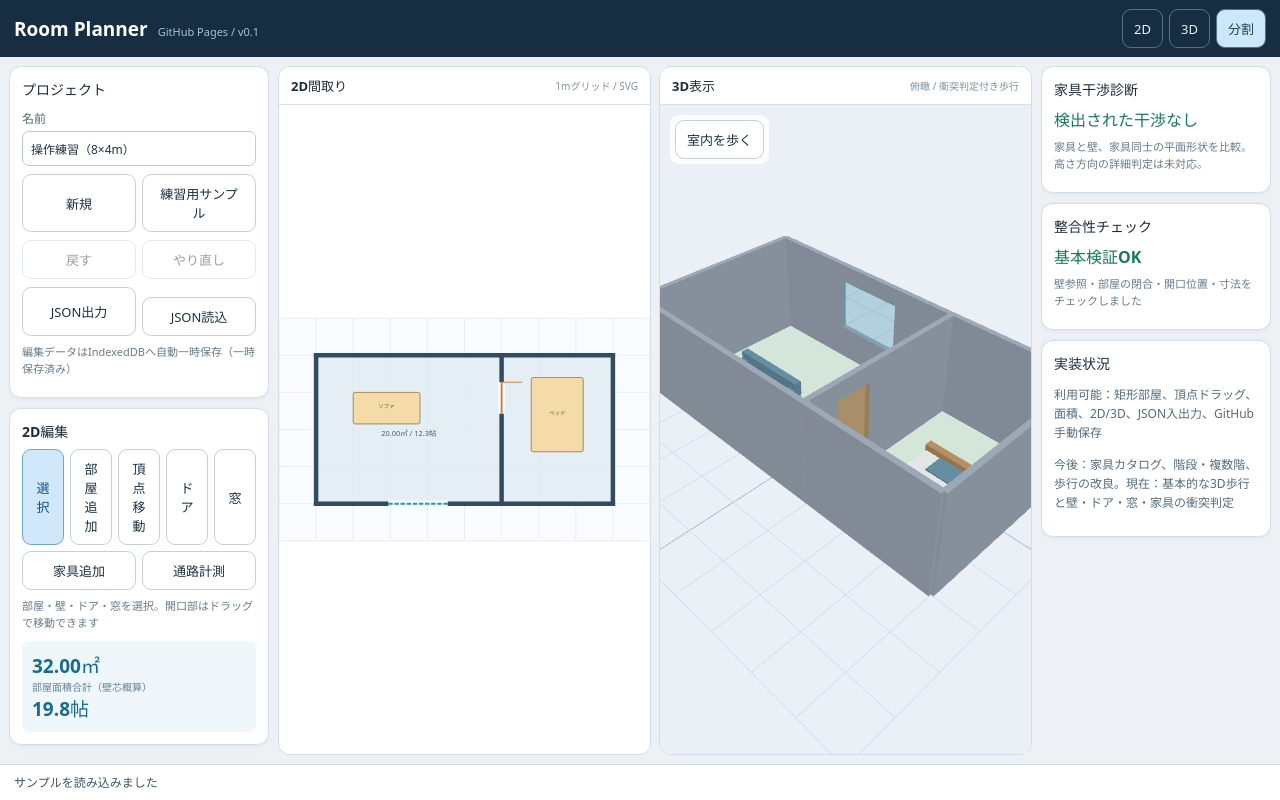
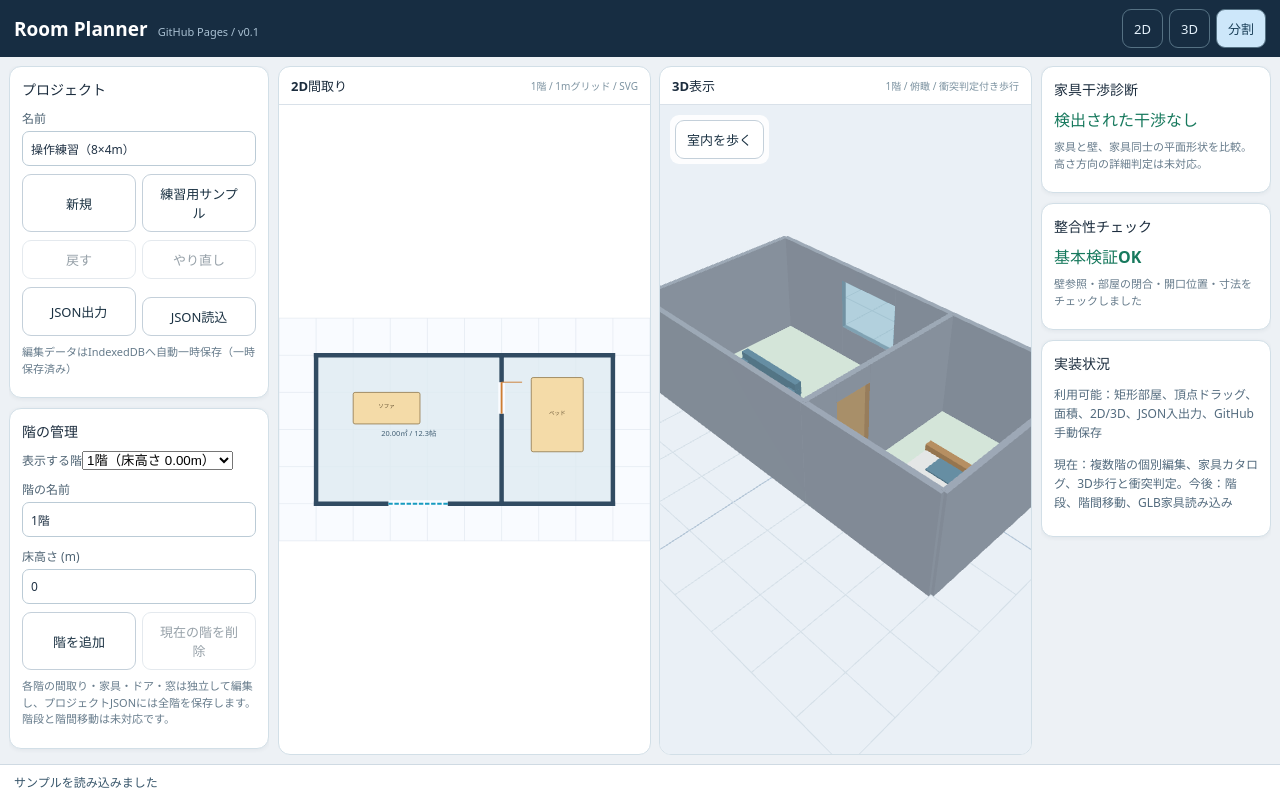
Before and after one commit to kameusagiyahoo/Room-Planner, a React (Vite) app: page / in a window 1280 px wide. Built offline with nearby package versions, Linux system fonts and the light colour scheme.

Commit message:
feat: support independent multi-floor editing and floor selection

```diff
--- a/src/App.tsx
+++ b/src/App.tsx
@@ -4,7 +4,7 @@ import { PlanEditor } from './components/PlanEditor';
 import type { DrawTool } from './components/PlanEditor';
 import { Viewer3D } from './components/Viewer3D';
 import type { HouseProject, Point } from './domain/model';
-import { emptyProject, exampleProject } from './domain/model';
+import { emptyProject, exampleProject, emptyFloor } from './domain/model';
 import { roomArea, roundGrid, distance, wallPoints } from './domain/geometry';
 import { insertRectangle } from './domain/topology';
 import { addOpening, moveOpening } from './domain/openings';
@@ -28,6 +28,7 @@ export default function App(){
   const [project,setProject]=useState<HouseProject>(()=>exampleProject());
   const [loaded,setLoaded]=useState(false);
   const [tool,setTool]=useState<DrawTool>('select');
+  const [activeFloorId,setActiveFloorId]=useState<string>('floor-1');
   const [view,setView]=useState<ViewMode>('split');
   const [selectedRoom,setSelectedRoom]=useState<string|null>(null);
   const [selectedWall,setSelectedWall]=useState<string|null>(null);
@@ -42,7 +43,8 @@ export default function App(){
   const [remoteMeta,setRemoteMeta]=useState<RemoteMeta|null>(null);
   const [busy,setBusy]=useState(false);
   const history=useRef<HouseProject[]>([]),redo=useRef<HouseProject[]>([]);
-  const floor=project.floors[0];
+  const activeFloorIndex=Math.max(0,project.floors.findIndex(f=>f.id===activeFloorId));
+  const floor=project.floors[activeFloorIndex];
   const issues=useMemo(()=>validateProject(project),[project]);
   const hasErrors=issues.some(x=>x.severity==='error');
   const area=floor.rooms.reduce((s,r)=>s+roomArea(floor,r),0);
@@ -65,7 +67,7 @@ export default function App(){
     loadDraft().then(draft=>{
       if(!alive)return;
       if(draft&&validateProject(draft).every(issue=>issue.severity!=='error')){
-        setProject(draft);setRemoteId(draft.id);setStatus('作業中の間取りを復元しました');
+        setProject(draft);setRemoteId(draft.id);setActiveFloorId(draft.floors[0].id);setStatus('作業中の間取りを復元しました');
       }
     }).catch(()=>setStatus('ローカル一時保存を利用できません')).finally(()=>{if(alive)setLoaded(true);});
     return ()=>{alive=false;};
@@ -92,45 +94,45 @@ export default function App(){
     }catch(e){setStatus(e instanceof Error?e.message:String(e));}
   };
   const addRoom=(a:Point,b:Point)=>edit(next=>{
-    const floor=next.floors[0];
+    const floor=next.floors[activeFloorIndex];
     insertRectangle(floor,a,b,'部屋'+(floor.rooms.length+1));
   },'部屋を追加しました');
   const moveVertex=(id:string,p:Point)=>edit(next=>{
-    const v=next.floors[0].vertices.find(x=>x.id===id);
+    const v=next.floors[activeFloorIndex].vertices.find(x=>x.id===id);
     if(!v)throw Error('頂点がありません');
     v.x=roundGrid(p.x);v.y=roundGrid(p.y);
   },'頂点を移動しました');
   const addDoorOrWindow=(kind:'door'|'window',wallId:string,offset:number)=>edit(next=>{
-    const opening=addOpening(next.floors[0],wallId,offset,kind);
+    const opening=addOpening(next.floors[activeFloorIndex],wallId,offset,kind);
     setSelectedOpening(opening.id);setSelectedRoom(null);setSelectedWall(null);
   },kind==='door'?'ドアを追加しました':'窓を追加しました');
   const repositionOpening=(id:string,offset:number)=>edit(next=>{
-    moveOpening(next.floors[0],id,offset);
+    moveOpening(next.floors[activeFloorIndex],id,offset);
   },'開口部を移動しました');
   const updateWallThickness=(id:string,thickness:number)=>edit(next=>{
-    const wall=next.floors[0].walls.find(w=>w.id===id);
+    const wall=next.floors[activeFloorIndex].walls.find(w=>w.id===id);
     if(wall)wall.thickness=thickness;
   },'壁厚を更新しました');
   const updateOpening=(id:string,patch:Record<string,string|number|boolean>)=>edit(next=>{
-    const opening=next.floors[0].openings.find(o=>o.id===id);
+    const opening=next.floors[activeFloorIndex].openings.find(o=>o.id===id);
     if(opening)Object.assign(opening,patch);
   },'開口部を更新しました');
   const removeOpening=(id:string)=>edit(next=>{
-    next.floors[0].openings=next.floors[0].openings.filter(o=>o.id!==id);
+    next.floors[activeFloorIndex].openings=next.floors[activeFloorIndex].openings.filter(o=>o.id!==id);
     setSelectedOpening(null);
   },'開口部を削除しました');
   const place=(p:Point)=>edit(next=>{
-    const f=addFurniture(next.floors[0],preset,p);
+    const f=addFurniture(next.floors[activeFloorIndex],preset,p);
     selectFurniture(f.id);
   },'家具を追加しました');
   const moveFurniture=(id:string,p:Point)=>edit(next=>{
-    changeFurniture(next.floors[0],id,{x:roundGrid(p.x),y:roundGrid(p.y)});
+    changeFurniture(next.floors[activeFloorIndex],id,{x:roundGrid(p.x),y:roundGrid(p.y)});
   },'家具を移動しました');
   const updateFurniture=(id:string,patch:Record<string,string|number>)=>edit(next=>{
-    changeFurniture(next.floors[0],id,patch);
+    changeFurniture(next.floors[activeFloorIndex],id,patch);
   },'家具を更新しました');
   const deleteFurniture=(id:string)=>edit(next=>{
-    next.floors[0].furniture=next.floors[0].furniture.filter(f=>f.id!==id);
+    next.floors[activeFloorIndex].furniture=next.floors[activeFloorIndex].furniture.filter(f=>f.id!==id);
     selectFurniture(null);
   },'家具を削除しました');
   const undo=()=>{
@@ -149,7 +151,7 @@ export default function App(){
       const errors=issues.filter(i=>i.severity==='error');
       if(errors.length)throw Error('不正なファイル: '+errors[0].message);
       const next=parsed as HouseProject;
-      replace(next,'JSONを読み込みました');
+      replace(next,'JSONを読み込みました');setActiveFloorId(next.floors[0].id);
       setRemoteId(next.id);setRemoteMeta(null);selectRoom(null);
     }catch(err){setStatus('読み込み失敗: '+String(err));}
   };
@@ -176,15 +178,33 @@ export default function App(){
       const issues=validateProject(file.project);
       const errors=issues.filter(i=>i.severity==='error');
       if(errors.length)throw Error('遠隔JSONの検証に失敗: '+errors[0].message);
-      replace(file.project,'GitHubから読み込みました');
+      replace(file.project,'GitHubから読み込みました');setActiveFloorId(file.project.floors[0].id);
       setRemoteMeta({key:remoteKey(target,remoteId),sha:file.sha});
       selectRoom(null);
     }catch(e){setStatus('GitHub読込失敗: '+String(e));}
     finally{setBusy(false);}
   };
+  const switchFloor=(id:string)=>{
+    setActiveFloorId(id);setSelectedRoom(null);setSelectedWall(null);setSelectedOpening(null);
+    setSelectedFurniture(null);setMeasurePoints([]);
+  };
+  const addFloor=()=>{
+    const f=emptyFloor((project.floors.length+1)+'階');
+    f.elevation=project.floors.reduce((max,x)=>Math.max(max,x.elevation+x.ceilingHeight+.2),0);
+    edit(next=>{next.floors.push(f);},'階を追加しました');
+    switchFloor(f.id);
+  };
+  const renameFloor=(name:string)=>edit(next=>{next.floors[activeFloorIndex].name=name;},'階の名前を更新しました');
+  const changeElevation=(value:number)=>edit(next=>{next.floors[activeFloorIndex].elevation=value;},'階の高さを更新しました');
+  const removeFloor=()=>{
+    if(project.floors.length<=1){setStatus('最低1階が必要です');return;}
+    const nextId=project.floors.find(f=>f.id!==floor.id)!.id;
+    edit(next=>{next.floors.splice(activeFloorIndex,1);},'階を削除しました');
+    switchFloor(nextId);
+  };
   const setName=(name:string)=>edit(next=>{next.name=name;},'名前を変更しました');
-  const createNew=()=>{const p=emptyProject();replace(p,'新しい間取りを作成しました');selectRoom(null);setRemoteMeta(null);setRemoteId(p.id);};
-  const startExample=()=>{const p=exampleProject();replace(p,'サンプルを読み込みました');selectRoom(null);setRemoteMeta(null);setRemoteId(p.id);};
+  const createNew=()=>{const p=emptyProject();replace(p,'新しい間取りを作成しました');setActiveFloorId(p.floors[0].id);selectRoom(null);setRemoteMeta(null);setRemoteId(p.id);};
+  const startExample=()=>{const p=exampleProject();replace(p,'サンプルを読み込みました');setActiveFloorId(p.floors[0].id);selectRoom(null);setRemoteMeta(null);setRemoteId(p.id);};
   return <div className="app">
     <header className="header">
       <div className="brand"><strong>Room Planner</strong><span>GitHub Pages / v0.1</span></div>
@@ -202,6 +222,17 @@ export default function App(){
           <div className="actions"><button onClick={()=>download(project.id+'.json',JSON.stringify(project,null,2)+'\n')}>JSON出力</button>
             <label className="file-button">JSON読込<input type="file" accept=".json,application/json" onChange={importFile}/></label></div>
           <small>編集データはIndexedDBへ自動一時保存（{draftStatus}）</small>
+        </section>
+        <section className="panel">
+          <h2>階の管理</h2>
+          <label>表示する階<select value={floor.id} onChange={e=>switchFloor(e.target.value)}>
+            {project.floors.map(f=><option key={f.id} value={f.id}>{f.name}（床高さ {f.elevation.toFixed(2)}m）</option>)}
+          </select></label>
+          <label>階の名前<input value={floor.name} onChange={e=>renameFloor(e.target.value)}/></label>
+          <label>床高さ (m)<input type="number" step=".1" value={floor.elevation} onChange={e=>changeElevation(Number(e.target.value))}/></label>
+          <div className="actions"><button onClick={addFloor}>階を追加</button>
+            <button onClick={removeFloor} disabled={project.floors.length<=1}>現在の階を削除</button></div>
+          <small>各階の間取り・家具・ドア・窓は独立して編集し、プロジェクトJSONには全階を保存します。階段と階間移動は未対応です。</small>
         </section>
         <section className="panel">
           <h2>2D編集</h2>
@@ -242,7 +273,7 @@ export default function App(){
             <div className="actions"><button onClick={()=>updateFurniture(activeFurniture.id,{rotation:(activeFurniture.rotation+90)%360})}>90°回転</button>
             <button onClick={()=>deleteFurniture(activeFurniture.id)}>削除</button></div>
           </div>}
-          {activeRoom&&<div className="inspector"><label>部屋名<input value={activeRoom.name} onChange={e=>edit(next=>{const r=next.floors[0].rooms.find(r=>r.id===activeRoom.id);if(r)r.name=e.target.value;},'部屋名を変更')}/></label>
+          {activeRoom&&<div className="inspector"><label>部屋名<input value={activeRoom.name} onChange={e=>edit(next=>{const r=next.floors[activeFloorIndex].rooms.find(r=>r.id===activeRoom.id);if(r)r.name=e.target.value;},'部屋名を変更')}/></label>
             <div>{roomArea(floor,activeRoom).toFixed(2)}㎡ / {(roomArea(floor,activeRoom)/1.62).toFixed(1)}帖</div></div>}
 
           {activeWall&&<div className="inspector">
@@ -286,11 +317,11 @@ export default function App(){
         </section>
       </aside>
       <main className={'workspace '+view}>
-        {view!=='3d'&&<section className="view-pane"><h2>2D間取り <span>1mグリッド / SVG</span></h2>
+        {view!=='3d'&&<section className="view-pane"><h2>2D間取り <span>{floor.name} / 1mグリッド / SVG</span></h2>
           <div className="view-body"><PlanEditor floor={floor} tool={tool} measurePoints={measurePoints} onMeasurePoint={addMeasurePoint} selectedRoom={selectedRoom} selectedWall={selectedWall} selectedOpening={selectedOpening} selectedFurniture={selectedFurniture}
           onSelectRoom={selectRoom} onSelectWall={selectWall} onSelectOpening={selectOpening} onSelectFurniture={selectFurniture}
           onAddRoom={addRoom} onMoveVertex={moveVertex} onAddOpening={addDoorOrWindow} onMoveOpening={repositionOpening} onAddFurniture={place} onMoveFurniture={moveFurniture}/></div></section>}
-        {view!=='2d'&&<section className="view-pane"><h2>3D表示 <span>俯瞰 / 衝突判定付き歩行</span></h2>
+        {view!=='2d'&&<section className="view-pane"><h2>3D表示 <span>{floor.name} / 俯瞰 / 衝突判定付き歩行</span></h2>
           <div className="view-body"><Viewer3D floor={floor}/></div></section>}
       </main>
       <aside className="right-pane">
@@ -304,7 +335,7 @@ export default function App(){
         </section>
         <section className="panel"><h2>実装状況</h2>
           <p>利用可能：矩形部屋、頂点ドラッグ、面積、2D/3D、JSON入出力、GitHub手動保存</p>
-          <p>今後：家具カタログ、階段・複数階、歩行の改良。現在：基本的な3D歩行と壁・ドア・窓・家具の衝突判定</p>
+          <p>現在：複数階の個別編集、家具カタログ、3D歩行と衝突判定。今後：階段、階間移動、GLB家具読み込み</p>
         </section>
       </aside>
     </div>
```
Also changed, not shown: 2 other files (tests, documents, lock files or other folders).
